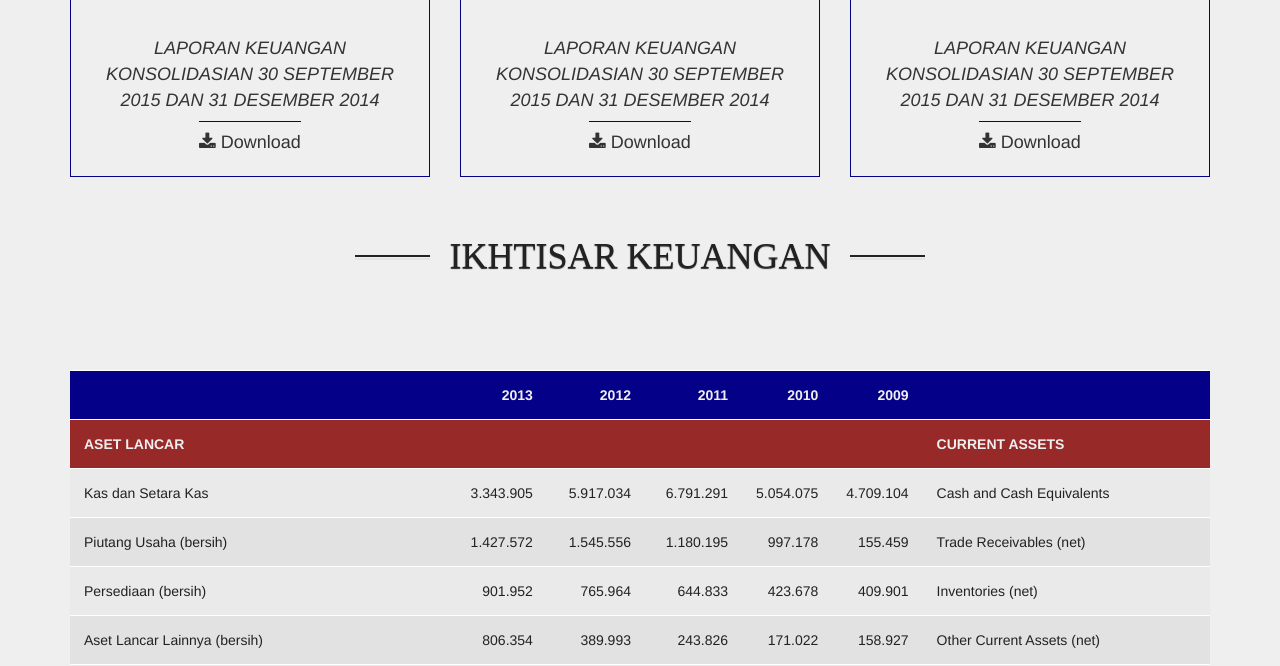
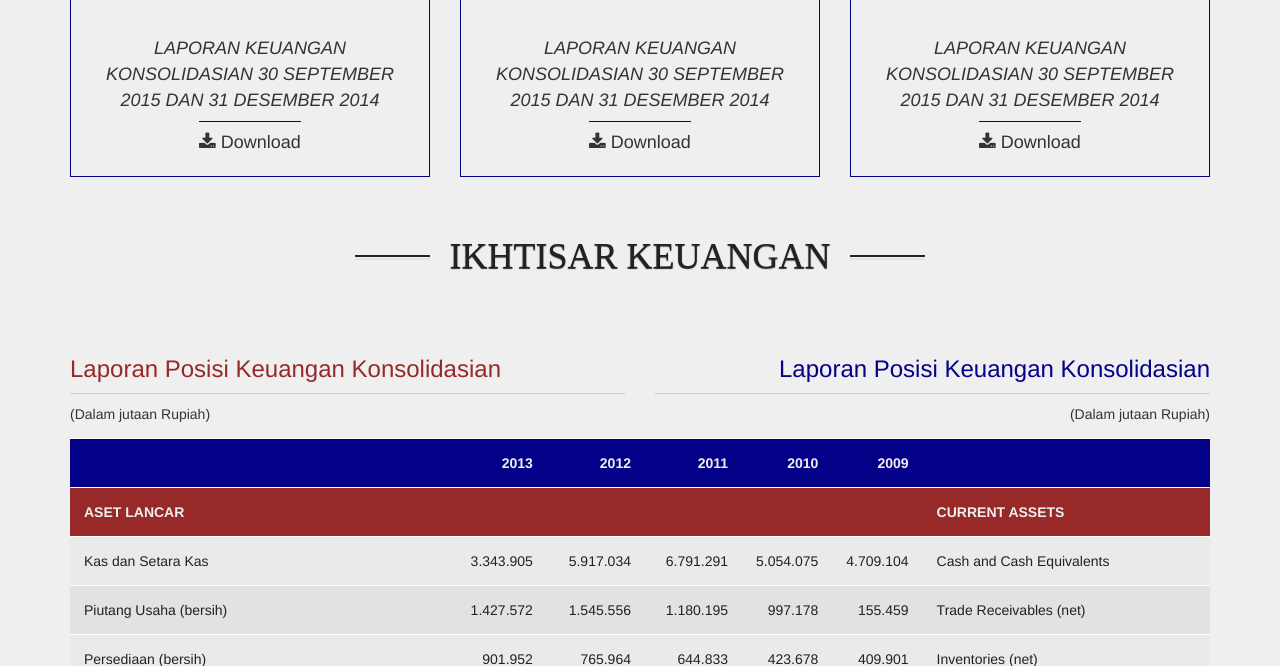
Before and after one commit to baydiwo/ptba, a PHP site: page /investor-relations.php in a window 1280 px wide. Shown: the part 2143-2809 px from the top of the page. Run offline with PHP 8.4, Linux system fonts and the light colour scheme; some libraries are stand-ins or nearby versions; some web fonts are replaced.

Commit message:
+table title investor relations

```diff
--- a/css/style.less
+++ b/css/style.less
@@ -1291,6 +1291,7 @@ article {
             text-align: center;
             padding-bottom: 10px;
         }
+
     }//investor relations
 
     .thumb-report {
@@ -1451,6 +1452,22 @@ article {
       }
     }
 
+    .table-title {
+        .left, .right {
+            h3 {
+                border-bottom:1px solid #ccc;
+                width: 100%;
+                padding-bottom: 10px;
+                color: @brown;
+            }
+        }
+        .right {
+            text-align: right;
+
+            h3 {color: @blue;}
+        }
+    }
+
     .news-detail {
 
         .bx-wrapper {
--- a/investor-relations.php
+++ b/investor-relations.php
@@ -124,7 +124,7 @@
                     </center>
                 </div>
                 <div class="clearfix"></div>
-                <div class="col-lg-12">
+                <div class="col-lg-12 col-md-12 col-sm-12 col-xs-12">
                     <center><span class="year-title">2015</span></center>
                 </div>
                 <div class="col-lg-4 col-md-4 col-sm-6 col-xs-6">
@@ -147,7 +147,7 @@
                         <span class="download"><i class="fa fa-download"></i> Download</span>
                     </div>
                 </div>
-                 <div class="col-lg-12">
+                 <div class="col-lg-12 col-md-12 col-sm-12 col-xs-12">
                     <center><span class="year-title">2014</span></center>
                 </div>
                 <div class="col-lg-4 col-md-4 col-sm-6 col-xs-6">
@@ -168,7 +168,7 @@
                         <span class="download"><i class="fa fa-download"></i> Download</span>
                     </div>
                 </div>
-                 <div class="col-lg-12">
+                 <div class="col-lg-12 col-md-12 col-sm-12 col-xs-12">
                     <center><span class="year-title">2013</span></center>
                 </div>
                 <div class="col-lg-4 col-md-4 col-sm-6 col-xs-6">
@@ -198,7 +198,21 @@
                 </div>
             </div>
             <div class="row">
-                <div class="col-lg-12"><br>
+                <div class="col-lg-12">
+                    <div class="row table-title">
+                        <div class="col-lg-6">
+                            <div class="left">
+                                <h3>Laporan Posisi Keuangan Konsolidasian</h3>
+                                <span>(Dalam jutaan Rupiah)</span>
+                            </div>
+                        </div>
+                        <div class="col-lg-6">
+                            <div class="right">
+                                <h3>Laporan Posisi Keuangan Konsolidasian</h3>
+                                <span>(Dalam jutaan Rupiah)</span>
+                            </div>
+                        </div>
+                    </div>
                     <table class="rwd-table">
                         <tr>
                             <th></th>
```
Also changed, not shown: css/style.css.
